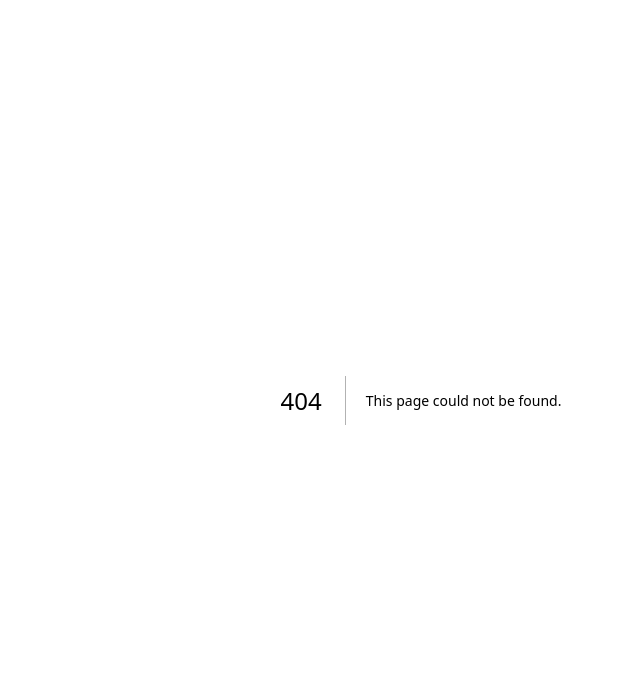
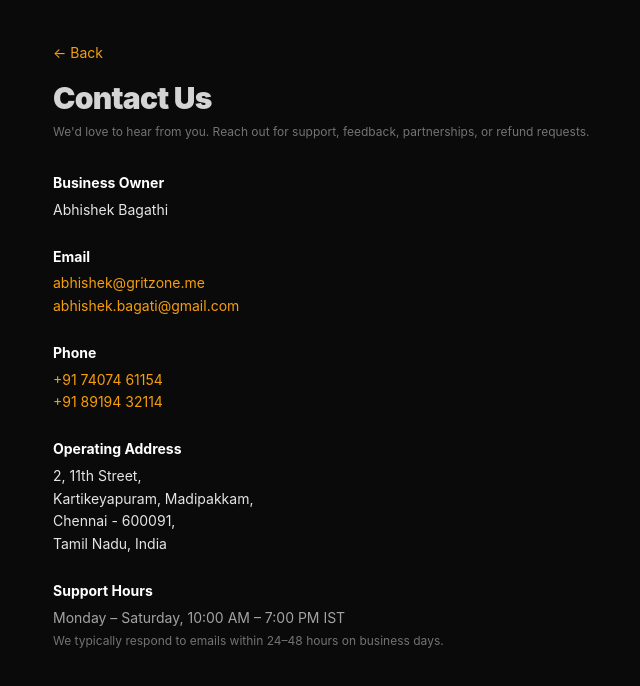
Before and after one commit to iamgr007/gritzone, a Next.js app: page /contact in a window 1280 px wide. Before the commit this address had no page. Shown: the top 686 px of the page, without its empty margins (219-859 px from the left). Built offline with nearby package versions, Linux system fonts and the light colour scheme.

Commit message:
Add contact info to footer, contact page, privacy & terms (temp: payment gateway verification)

```diff
--- /dev/null
+++ b/src/app/contact/page.tsx
@@ -0,0 +1,74 @@
+// TEMP: payment gateway verification - remove or simplify after approval
+export const metadata = {
+  title: "Contact Us · GRITZONE",
+  description: "Get in touch with the GRITZONE team.",
+};
+
+export default function ContactPage() {
+  return (
+    <div className="min-h-dvh max-w-3xl mx-auto px-4 py-10 text-neutral-300">
+      <a href="/" className="text-amber-500 text-sm">← Back</a>
+      <h1 className="text-3xl font-black tracking-tight mt-4 mb-2">Contact Us</h1>
+      <p className="text-xs text-neutral-500 mb-8">
+        We&apos;d love to hear from you. Reach out for support, feedback, partnerships, or refund requests.
+      </p>
+
+      <div className="flex flex-col gap-6 text-sm leading-relaxed">
+        <Section title="Business Owner">
+          <p className="text-neutral-200">Abhishek Bagathi</p>
+        </Section>
+
+        <Section title="Email">
+          <p>
+            <a href="mailto:abhishek@gritzone.me" className="text-amber-500 hover:underline">
+              abhishek@gritzone.me
+            </a>
+          </p>
+          <p>
+            <a href="mailto:abhishek.bagati@gmail.com" className="text-amber-500 hover:underline">
+              abhishek.bagati@gmail.com
+            </a>
+          </p>
+        </Section>
+
+        <Section title="Phone">
+          <p>
+            <a href="tel:+917407461154" className="text-amber-500 hover:underline">
+              +91 74074 61154
+            </a>
+          </p>
+          <p>
+            <a href="tel:+918919432114" className="text-amber-500 hover:underline">
+              +91 89194 32114
+            </a>
+          </p>
+        </Section>
+
+        <Section title="Operating Address">
+          <p className="whitespace-pre-line text-neutral-200">
+            {`2, 11th Street,
+Kartikeyapuram, Madipakkam,
+Chennai - 600091,
+Tamil Nadu, India`}
+          </p>
+        </Section>
+
+        <Section title="Support Hours">
+          <p>Monday – Saturday, 10:00 AM – 7:00 PM IST</p>
+          <p className="text-neutral-500 text-xs mt-1">
+            We typically respond to emails within 24–48 hours on business days.
+          </p>
+        </Section>
+      </div>
+    </div>
+  );
+}
+
+function Section({ title, children }: { title: string; children: React.ReactNode }) {
+  return (
+    <div>
+      <h2 className="font-bold text-white mb-1">{title}</h2>
+      <div className="text-neutral-400">{children}</div>
+    </div>
+  );
+}
--- a/src/app/page.tsx
+++ b/src/app/page.tsx
@@ -133,8 +133,19 @@ export default function LandingPage() {
           <span>·</span>
           <Link href="/refund" className="hover:text-amber-500">Refunds</Link>
           <span>·</span>
-          <a href="mailto:support@gritzone.me" className="hover:text-amber-500">Contact</a>
+          <Link href="/contact" className="hover:text-amber-500">Contact</Link>
         </div>
+        {/* TEMP: payment gateway verification - remove after approval */}
+        <div className="text-neutral-500 text-xs leading-relaxed mb-2">
+          <p className="text-neutral-300 font-semibold">Abhishek Bagathi</p>
+          <p>2, 11th Street, Kartikeyapuram, Madipakkam, Chennai - 600091, Tamil Nadu, India</p>
+          <p>
+            <a href="mailto:abhishek@gritzone.me" className="hover:text-amber-500">abhishek@gritzone.me</a>
+            {" · "}
+            <a href="tel:+917407461154" className="hover:text-amber-500">+91 74074 61154</a>
+          </p>
+        </div>
+        {/* END TEMP */}
         <p className="text-neutral-600 text-xs">
           <span className="text-amber-500 font-bold">GRIT</span>ZONE · Made for lifters, by lifters · © 2026
         </p>
--- a/src/app/privacy/page.tsx
+++ b/src/app/privacy/page.tsx
@@ -49,9 +49,24 @@ export default function PrivacyPage() {
           We may update this policy. Material changes will be notified via in-app banner 14 days in advance.
         </Section>
 
+        {/* TEMP: payment gateway verification - remove after approval */}
         <Section title="10. Contact">
-          Email: <a href="mailto:support@gritzone.me" className="text-amber-500">support@gritzone.me</a>
+          <span className="block text-neutral-200 font-semibold">Abhishek Bagathi</span>
+          <span className="block">2, 11th Street, Kartikeyapuram, Madipakkam, Chennai - 600091, Tamil Nadu, India</span>
+          <span className="block">
+            Email:{" "}
+            <a href="mailto:abhishek@gritzone.me" className="text-amber-500">abhishek@gritzone.me</a>
+            {", "}
+            <a href="mailto:abhishek.bagati@gmail.com" className="text-amber-500">abhishek.bagati@gmail.com</a>
+          </span>
+          <span className="block">
+            Phone:{" "}
+            <a href="tel:+917407461154" className="text-amber-500">+91 74074 61154</a>
+            {", "}
+            <a href="tel:+918919432114" className="text-amber-500">+91 89194 32114</a>
+          </span>
         </Section>
+        {/* END TEMP */}
       </div>
     </div>
   );
--- a/src/app/terms/page.tsx
+++ b/src/app/terms/page.tsx
@@ -59,9 +59,24 @@ export default function TermsPage() {
           Bengaluru, Karnataka.
         </Section>
 
+        {/* TEMP: payment gateway verification - remove after approval */}
         <Section title="12. Contact">
-          <a href="mailto:support@gritzone.me" className="text-amber-500">support@gritzone.me</a>
+          <span className="block text-neutral-200 font-semibold">Abhishek Bagathi</span>
+          <span className="block">2, 11th Street, Kartikeyapuram, Madipakkam, Chennai - 600091, Tamil Nadu, India</span>
+          <span className="block">
+            Email:{" "}
+            <a href="mailto:abhishek@gritzone.me" className="text-amber-500">abhishek@gritzone.me</a>
+            {", "}
+            <a href="mailto:abhishek.bagati@gmail.com" className="text-amber-500">abhishek.bagati@gmail.com</a>
+          </span>
+          <span className="block">
+            Phone:{" "}
+            <a href="tel:+917407461154" className="text-amber-500">+91 74074 61154</a>
+            {", "}
+            <a href="tel:+918919432114" className="text-amber-500">+91 89194 32114</a>
+          </span>
         </Section>
+        {/* END TEMP */}
       </div>
     </div>
   );
```
